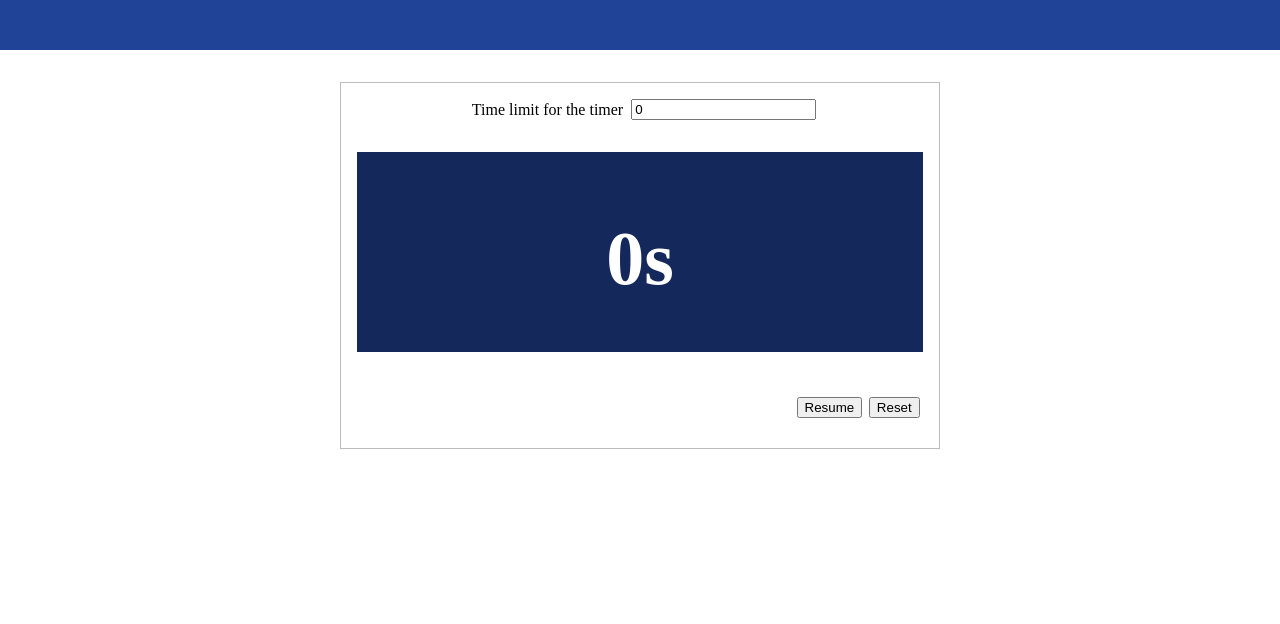
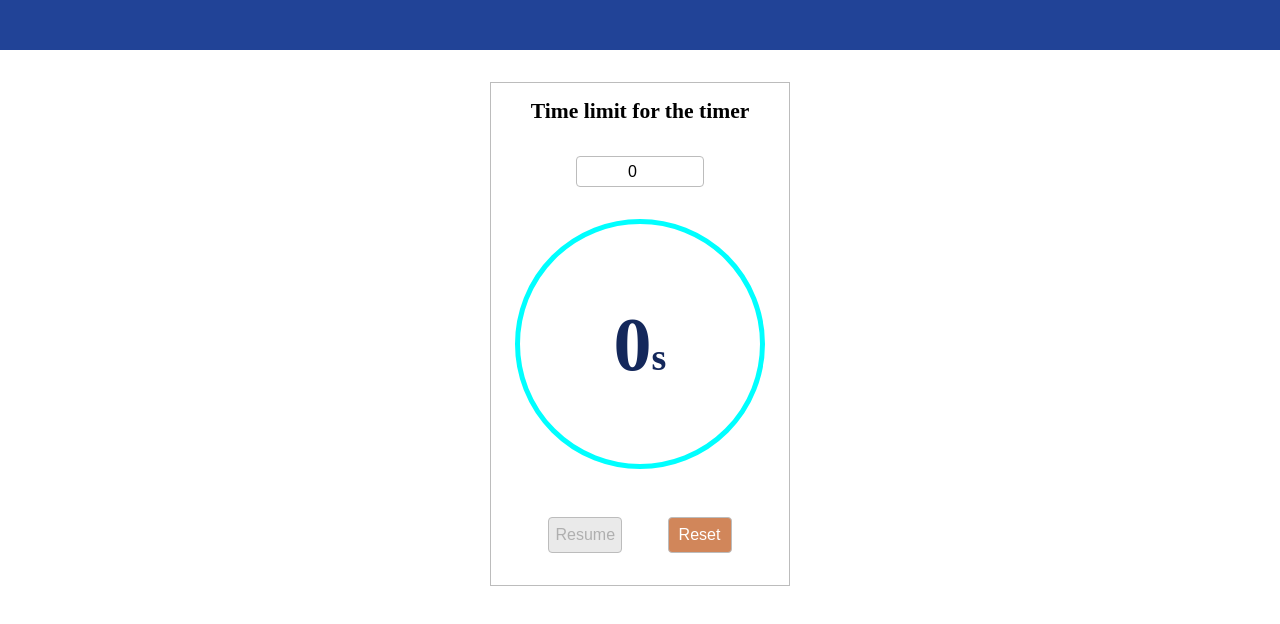
Before and after one commit to abhilashAntony/Reusable-Components, an Angular app: page /count-down-timer in a window 1280 px wide. Shown: the top 624 px of the page. Built offline with nearby package versions, Linux system fonts and the light colour scheme.

Commit message:
Fixes on timer and styling changes

```diff
--- a/src/app/resusable-pages/bottom-sheet/bottom-sheet.component.ts
+++ b/src/app/resusable-pages/bottom-sheet/bottom-sheet.component.ts
@@ -44,19 +44,20 @@ export class BottomSheetComponent implements AfterViewInit {
   constructor() { }
 
   ngAfterViewInit(): void {
+    // Triggers the opening animation after a delay
     setTimeout(() => {
       this.pageState = 'opened';
     }, 200)
   }
 
   closePage(): void {
+    // Set the animation state to 'closed' to trigger closing animation
     this.pageState = 'closed';
   }
 
   onAnimationEvent(event: AnimationEvent): void {
-    console.log(event);
     if (event.fromState === 'opened' && event.toState === 'closed') {
-      this.bottomSheetClosed.emit('closed');
+      this.bottomSheetClosed.emit('closed'); // Sends a 'closed' event to the parent to hide the component
     }
   }
 
--- a/src/app/resusable-pages/content-page/content-page.component.html
+++ b/src/app/resusable-pages/content-page/content-page.component.html
@@ -1,4 +1,5 @@
 <ng-container *ngIf="bottomSheetContent$ | async as bottomSheetContent">
+  <!-- Container for the toggle button -->
   <div class="content-page">
     <div class="content-page__description">
       <p class="content-page__description__content">
@@ -6,11 +7,13 @@
       </p>
     </div>
 
+    <!-- Button to open the bottom-sheet -->
     <div class="content-page__toggler">
       <button (click)="toggleBottomSheet()">Open options</button>
     </div>
   </div>
 
+  <!-- Bottom-sheet component -->
   <ng-container *ngIf="showBottomSheet">
     <app-bottom-sheet [bottomSheetContent]="bottomSheetContent" (bottomSheetClosed)="toggleBottomSheet()"></app-bottom-sheet>
   </ng-container>
--- a/src/app/resusable-pages/content-page/content-page.component.ts
+++ b/src/app/resusable-pages/content-page/content-page.component.ts
@@ -9,9 +9,10 @@ import { FetchContentService } from './fetch-content.service';
   styleUrls: ['./content-page.component.css']
 })
 export class ContentPageComponent {
-  showBottomSheet: boolean;
+  showBottomSheet: boolean; // To show or hide the bottom sheet component
 
-  bottomSheetContent$: Observable<Array<ContentData>>;
+  bottomSheetContent$: Observable<Array<ContentData>>; // Content data for the bottom sheet
+
   constructor(private fetchContentService: FetchContentService) {
     this.showBottomSheet = false;
     this.bottomSheetContent$ = this.fetchContentService.fetchContent().pipe(
@@ -20,7 +21,7 @@ export class ContentPageComponent {
   }
 
   toggleBottomSheet(): void {
-    this.showBottomSheet = !this.showBottomSheet;
+    this.showBottomSheet = !this.showBottomSheet; // Toggle bottom-sheet between show and hide
   }
 
 }
--- a/src/app/resusable-pages/count-down-timer/count-down-timer.component.css
+++ b/src/app/resusable-pages/count-down-timer/count-down-timer.component.css
@@ -1,9 +1,12 @@
 .timer-control {
-    width: 600px;
+    width: 300px;
     height: auto;
     margin: 2em auto;
     border: 1px solid #BCBCBC;
     padding: 1em;
+    display: flex;
+    flex-direction: column;
+    align-items: center;
 }
 
 .timer-control__input,
@@ -13,19 +16,64 @@
 
 .timer-control__input {
     display: flex;
-    justify-content: center;
+    flex-direction: column;
+    align-items: center;
 }
 
 .timer-control__input label {
     margin: auto 0.5em;
+    font-size: 1.35em;
+    font-weight: 600;
+}
+
+.timer-control__input__field {
+    border: 1px solid #BCBCBC;
+    border-radius: 0.25em;
+    width: 128px;
+    height: 31px;
+    margin: 2em auto auto;
+    text-align: center;
+    font-size: 1em;
+}
+
+.timer-control__input__field:focus {
+    outline: #214397;
 }
 
 .timer-control__panel {
     display: flex;
-    justify-content: flex-end;
+    justify-content: space-evenly;
 }
 
 .timer-control__panel__toggle,
 .timer-control__panel__reset {
     margin: 1em 0.25em;
+    min-width: 64px;
+    width: auto;
+    min-height: 36px;
+    height: auto;
+    border: 1px solid #BCBCBC;
+    border-radius: 0.25em;
+    font-size: 1em;
 }
+
+.timer-control__panel__toggle {
+    background-color: #A3ABEE;
+    color: #FFFFFF;
+}
+
+.timer-control__panel__toggle:disabled,
+.timer-control__panel__reset:disabled {
+    background-color: #EAEAEA;
+    color: rgb(0, 0, 0, 0.25);
+}
+
+.timer-control__panel__reset {
+    background-color: #D1865A;
+    color: #FFFFFF;
+}
+
+.timer-control__panel__toggle:hover,
+.timer-control__panel__reset:hover {
+    cursor:pointer
+}
--- a/src/app/resusable-pages/count-down-timer/count-down-timer.component.html
+++ b/src/app/resusable-pages/count-down-timer/count-down-timer.component.html
@@ -4,13 +4,14 @@
     <label for="time_limit">
       Time limit for the timer
     </label>
-    <input (input)="setTimer()" type="number" name="time_limit" [(ngModel)]="inputValue" [min]="0">
+    <input class="timer-control__input__field" (input)="setTimer()" type="number" name="time_limit" [(ngModel)]="inputValue" [min]="0">
   </div>
 
   <app-timer [timeLimit]="timeLimit" [status]="status" (timerEnded)="timerEndedAlert()"></app-timer>
 
   <div class="timer-control__panel">
-    <button class="timer-control__panel__toggle" type="button" (click)="toggleTimer()">
+    <button class="timer-control__panel__toggle" type="button" (click)="toggleTimer()"
+      [disabled]="inputValue < 0 || !inputValue">
       {{ status === 'PAUSE' ? 'Resume' : 'Pause' }}
     </button>
     <button class="timer-control__panel__reset" type="button" (click)="resetTimer()" [disabled]="disableResetButton">
--- a/src/app/resusable-pages/count-down-timer/count-down-timer.component.ts
+++ b/src/app/resusable-pages/count-down-timer/count-down-timer.component.ts
@@ -37,19 +37,17 @@ export class CountDownTimerComponent implements OnInit {
   }
 
   setTimer(): void {
-    this.timeLimit = this.inputValue >= 0 ? this.inputValue : 0;
-    console.log(this.timeLimit);
+    this.timeLimit = this.inputValue >= 0 && this.inputValue ? this.inputValue : 0;
   }
 
   resetTimer(): void {
-    this.timeLimit = 0;
+    this.inputValue = 0;
     this.setTimer();
   }
 
   timerEndedAlert(): void {
-    console.log('Timer ended');
-    // this.ringAlarm();
     this.toggleTimer();
+    this.resetTimer();
   }
 
   ringAlarm(): void {
--- a/src/app/resusable-pages/count-down-timer/timer/timer.component.css
+++ b/src/app/resusable-pages/count-down-timer/timer/timer.component.css
@@ -1,23 +1,29 @@
 .timer {
-    width: 100%;
+    width: 280px;
     height: auto;
     margin: 2em auto;
+    /* background-color: #14285b; */
 }
 
 .timer__interface {
     margin: auto;
     display: flex;
     justify-content: center;
-    height: 200px;
+    align-items: center;
+    width: 250px;
+    height: 250px;
+    border: 5px solid aqua;
+    border-radius: 50%;
 }
 
 .timer__interface--styling {
-    background-color: #14285b;
+    overflow: hidden;
 }
 
 .timer__interface__value--font-styling {
-    color: #FFFFFF;
+    color: #14285b;
     font-size: 4.75rem;
+    text-overflow: hidden;
 }
 
 .timer__interface__value span {
--- a/src/app/resusable-pages/count-down-timer/timer/timer.component.html
+++ b/src/app/resusable-pages/count-down-timer/timer/timer.component.html
@@ -1,7 +1,7 @@
 <div class="timer">
     <div class="timer__interface timer__interface--styling">
         <h2 class="timer__interface__value timer__interface__value--font-styling">
-            {{ countDownTime + 's' }}
+            {{ countDownTime }}<span>s</span>
         </h2>
     </div>
 </div>
--- a/src/app/resusable-pages/count-down-timer/timer/timer.component.ts
+++ b/src/app/resusable-pages/count-down-timer/timer/timer.component.ts
@@ -15,7 +15,6 @@ export class TimerComponent implements OnChanges {
   constructor() { }
 
   ngOnChanges(changes: SimpleChanges): void {
-    console.log(changes);
     if (changes.hasOwnProperty('status') && changes['status'].previousValue) {
       if (changes['status'].currentValue === 'PLAY') {
         this.runTimer();
@@ -25,20 +24,24 @@ export class TimerComponent implements OnChanges {
     }
 
     if (changes.hasOwnProperty('timeLimit')) {
+      if (this.timeLimit >=0 ) {
         this.countDownTime = this.timeLimit;
+      }
     }
   }
 
   runTimer(): void {
-    if (this.countDownTime >=0 )
+    if (this.countDownTime >=0 && this.countDownTime ) { // This check prevents negative timeLimit values
       this.timerRef = setInterval(() => {
-      if (this.countDownTime === 0) {
+        if (this.countDownTime === 0) { // Ensures the timer is cleared when the time reaches zero
           this.timerEnded.emit('ended');
           clearInterval(this.timerRef);
+          alert('Timer has ended');
         } else {
           this.countDownTime -= 1;
         }
-    }, 1000)
+      }, 1000);
+    }
   }
 
   pauseTimer(): void {
```
Also changed, not shown: src/app/main-navigation/main-navigation.component.css (+11 -9 lines). Lines whose indentation alone changed are shown as unchanged.
